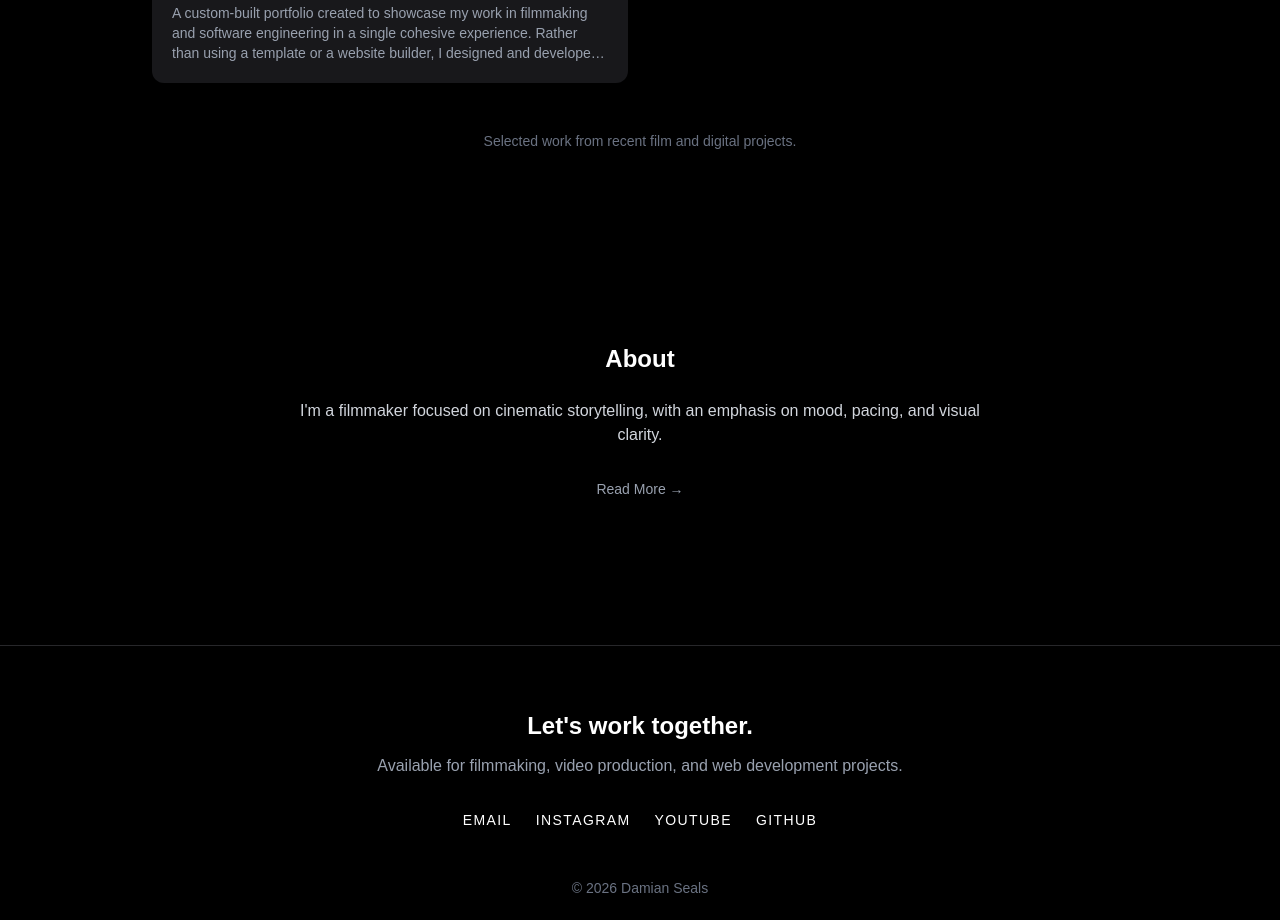
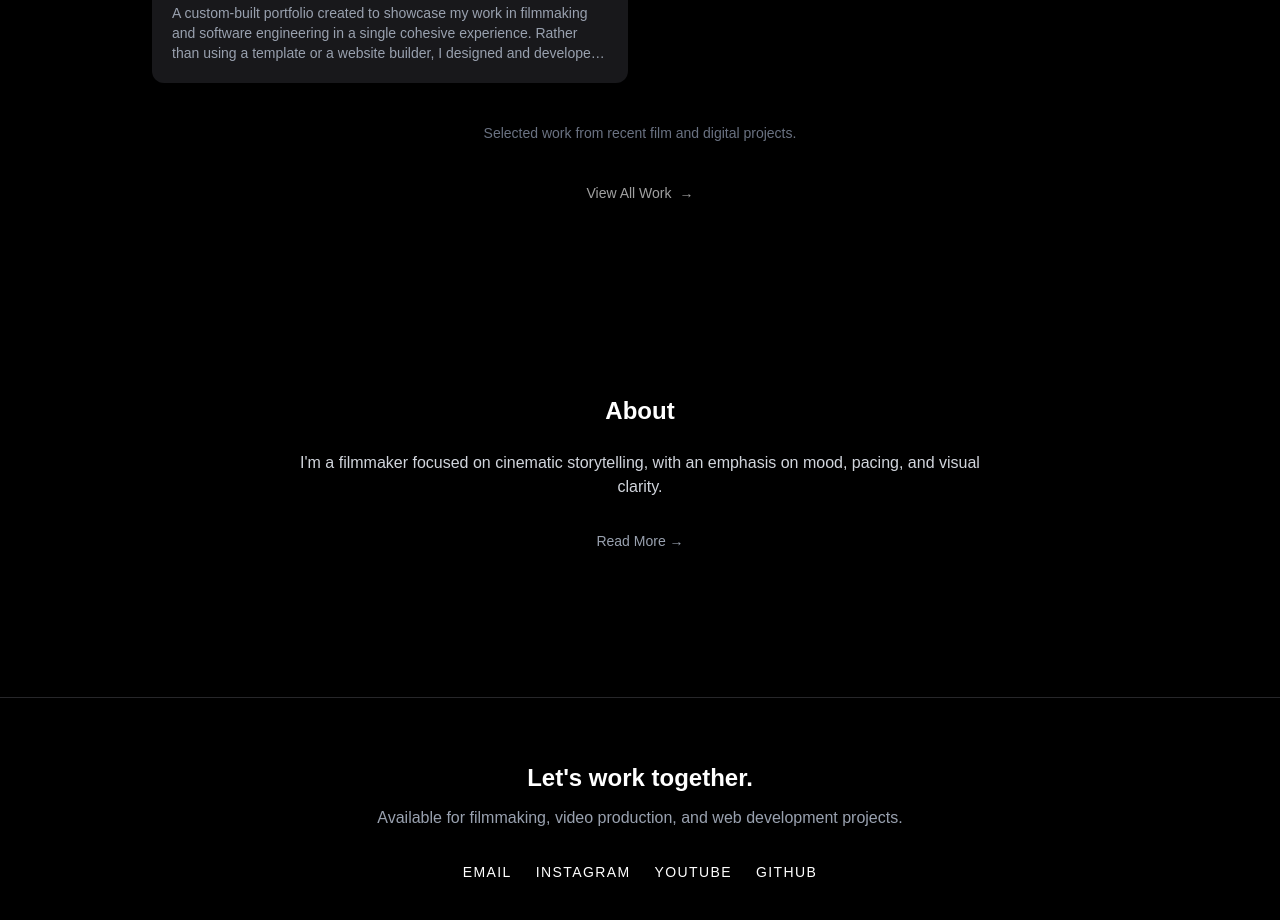
Before and after one commit to dseals3/film-code-portfolio, a Next.js app: page / in a window 1280 px wide. Shown: the part 2260-3180 px from the top of the page. Built offline with nearby package versions, Linux system fonts and the light colour scheme.

Commit message:
added new link to all work page

```diff
--- a/app/page.tsx
+++ b/app/page.tsx
@@ -65,9 +65,25 @@ export default function Home() {
           showDescription
           descriptionLines={3}
         />
-        <p className="mt-12 text-center text-gray-500 text-sm">
+        <p className="mt-10 text-center text-gray-500 text-sm">
           Selected work from recent film and digital projects.
         </p>
+        <div className="mt-10 flex justify-center">
+          <Link
+              href="/projects"
+              className="group relative inline-flex items-center gap-2 text-sm font-medium text-neutral-400 transition-colors hover:text-white duration-200"
+            >
+              <span className="relative">
+                View All Work
+                <span className="absolute -bottom-1 left-1/2 h-px w-[75%] -translate-x-1/2 origin-center scale-x-0 bg-neutral-500/30 transition-transform duration-200 group-hover:scale-x-100" />
+
+              </span>
+
+              <span className="transition-transform duration-200 group-hover:translate-x-1">
+                →
+              </span>
+          </Link>
+        </div>
       </section>
 
 
```
